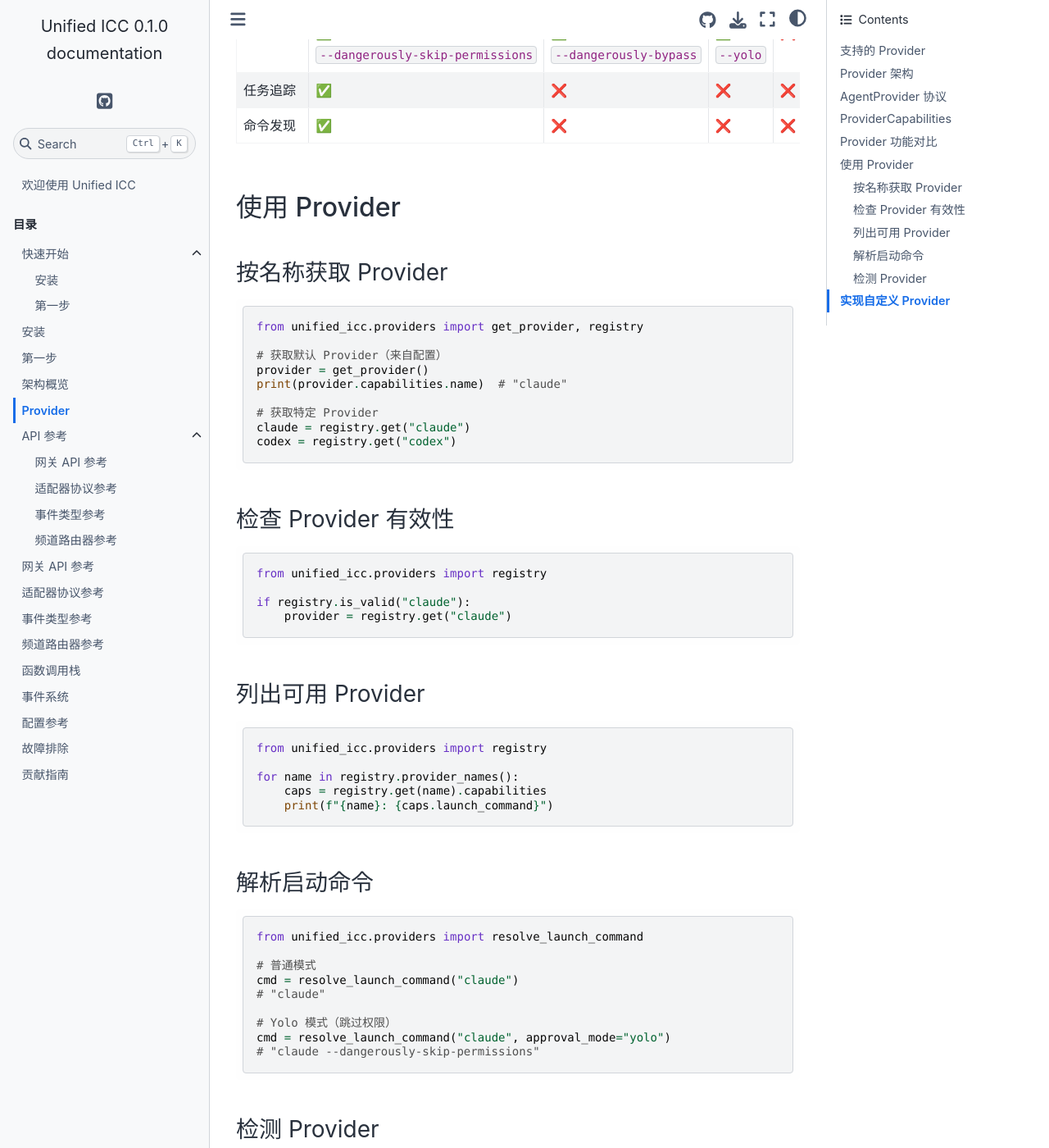
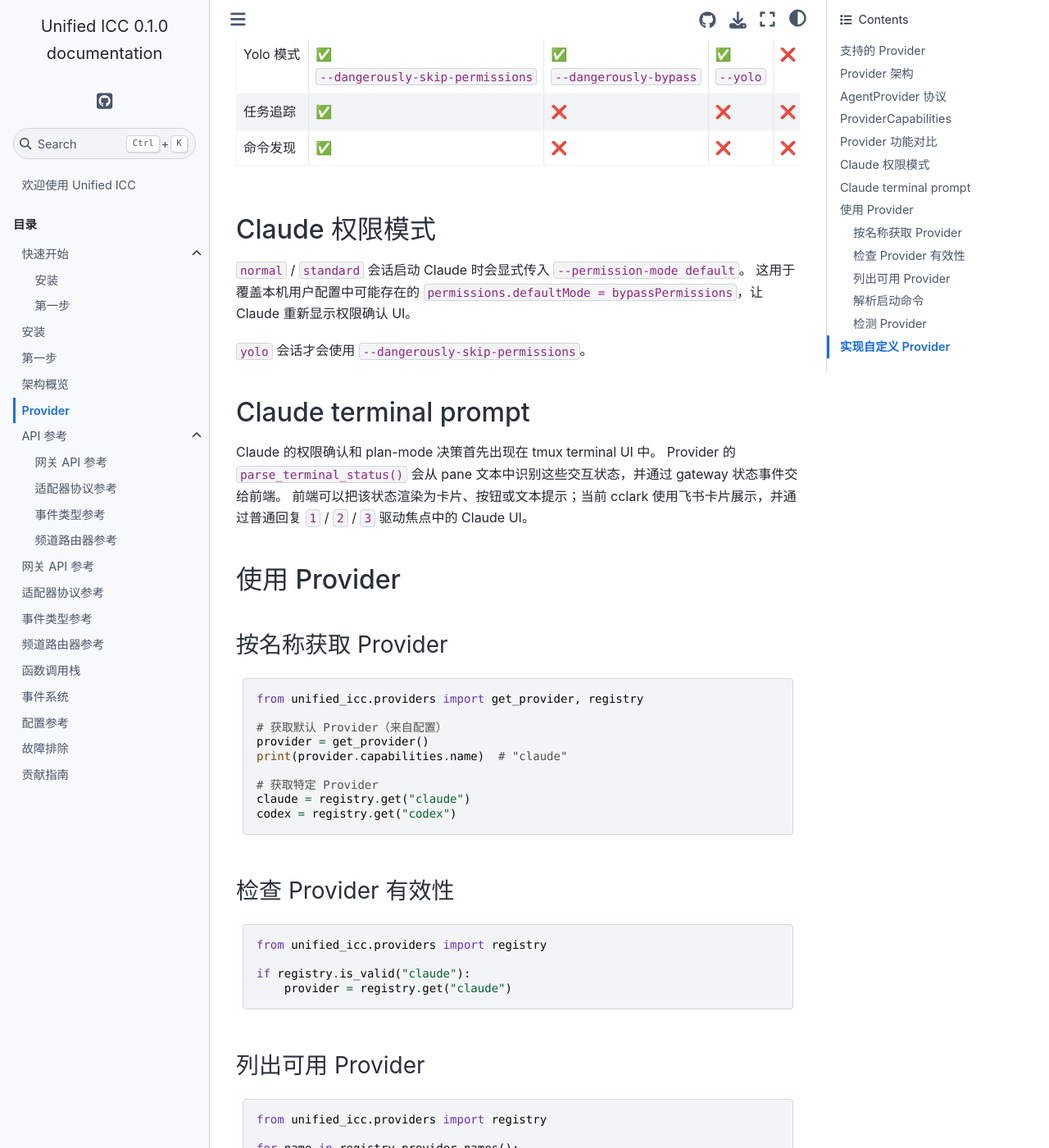
Before and after one commit to Agony5757/unified-icc, a Sphinx documentation site: the page built from docs/providers/index.rst, in a window 1280 px wide and 1400 px high, scrolled down 3774 px. Shown: the whole window at 82% size. Built offline with Sphinx 7.4.7 and the Sphinx Book theme 1.1.4, drawn with Linux system fonts in a browser that asks for light colours; some of the changed text lies outside the part shown.

Commit message:
Document Claude normal mode routing

```diff
--- a/docs/providers/index.rst
+++ b/docs/providers/index.rst
@@ -14,7 +14,7 @@
      - 启动命令
    * - Claude
      - ``claude-code``
-     - ``claude``
+     - normal: ``claude --permission-mode default``；yolo: ``claude --dangerously-skip-permissions``
    * - Codex
      - ``codex``
      - ``codex``
@@ -157,7 +157,7 @@
            ...
 
 ProviderCapabilities
--------------------
+--------------------
 
 每个 Provider 声明其能力：
 
@@ -236,11 +236,26 @@
      - ❌
      - ❌
 
+Claude 权限模式
+----------------
+
+``normal`` / ``standard`` 会话启动 Claude 时会显式传入 ``--permission-mode default``。
+这用于覆盖本机用户配置中可能存在的 ``permissions.defaultMode = bypassPermissions``，让 Claude 重新显示权限确认 UI。
+
+``yolo`` 会话才会使用 ``--dangerously-skip-permissions``。
+
+Claude terminal prompt
+----------------------
+
+Claude 的权限确认和 plan-mode 决策首先出现在 tmux terminal UI 中。
+Provider 的 ``parse_terminal_status()`` 会从 pane 文本中识别这些交互状态，并通过 gateway 状态事件交给前端。
+前端可以把该状态渲染为卡片、按钮或文本提示；当前 cclark 使用飞书卡片展示，并通过普通回复 ``1`` / ``2`` / ``3`` 驱动焦点中的 Claude UI。
+
 使用 Provider
 -------------
 
 按名称获取 Provider
-~~~~~~~~~~~~~~~~~~
+~~~~~~~~~~~~~~~~~~~~
 
 .. code-block:: python
 
@@ -265,7 +280,7 @@
        provider = registry.get("claude")
 
 列出可用 Provider
-~~~~~~~~~~~~~~~~
+~~~~~~~~~~~~~~~~~~~
 
 .. code-block:: python
 
@@ -284,14 +299,14 @@
 
    # 普通模式
    cmd = resolve_launch_command("claude")
-   # "claude"
+   # "claude --permission-mode default"
 
    # Yolo 模式（跳过权限）
    cmd = resolve_launch_command("claude", approval_mode="yolo")
    # "claude --dangerously-skip-permissions"
 
 检测 Provider
-~~~~~~~~~~~~
+~~~~~~~~~~~~~~~
 
 .. code-block:: python
 
```
Also changed, not shown: README.md (+15 -3 lines).
